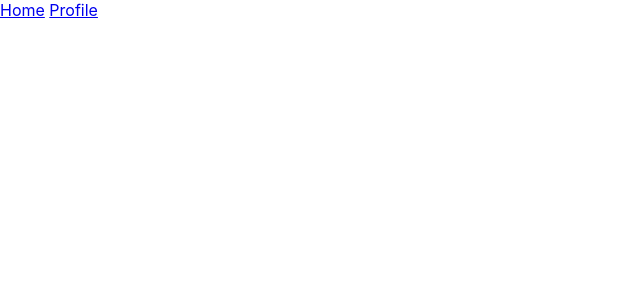
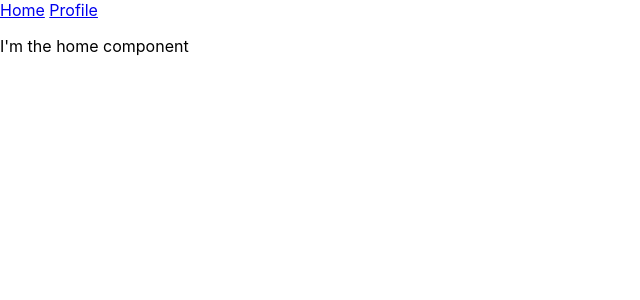
Before and after one commit to karimmakhloufi/lc_react_router_dom_private_routes, a React (Create React App) app: page / in a window 1280 px wide. Before the commit this address had no page. Shown: the top 300 px of the page, without its empty margins (0-640 px from the left). Built offline with nearby package versions, Linux system fonts and the light colour scheme.

Commit message:
home url is now /

```diff
--- a/src/App.tsx
+++ b/src/App.tsx
@@ -14,10 +14,10 @@ function App() {
   return (
     <AuthProvider>
       <BrowserRouter>
-        <Link to="/home">Home</Link> <Link to="/profile">Profile</Link>{" "}
+        <Link to="/">Home</Link> <Link to="/profile">Profile</Link>{" "}
         <LogoutComponent />
         <Routes>
-          <Route path={"/home"} element={<HomeComponent />} />
+          <Route path={"/"} element={<HomeComponent />} />
           <Route path={"/login"} element={<LoginComponent />} />
           <Route
             path={"/profile"}
--- a/src/components/LogoutComponent.tsx
+++ b/src/components/LogoutComponent.tsx
@@ -8,7 +8,7 @@ const LogoutComponent = () => {
   return isLoggedIn ? (
     <button
       onClick={() => {
-        navigate("/home");
+        navigate("/");
         localStorage.removeItem("user");
         setIsLoggedIn(false);
       }}
```
